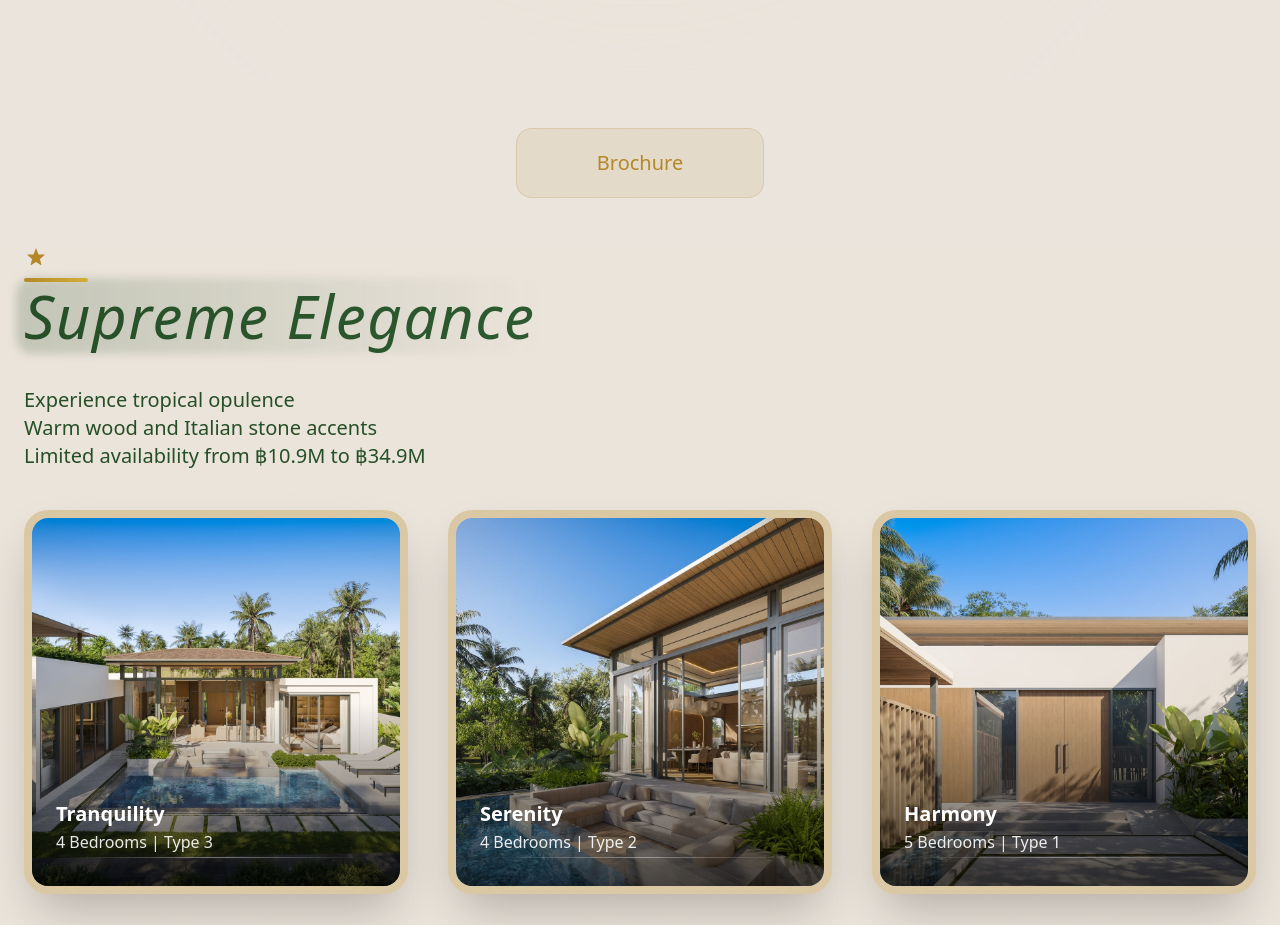
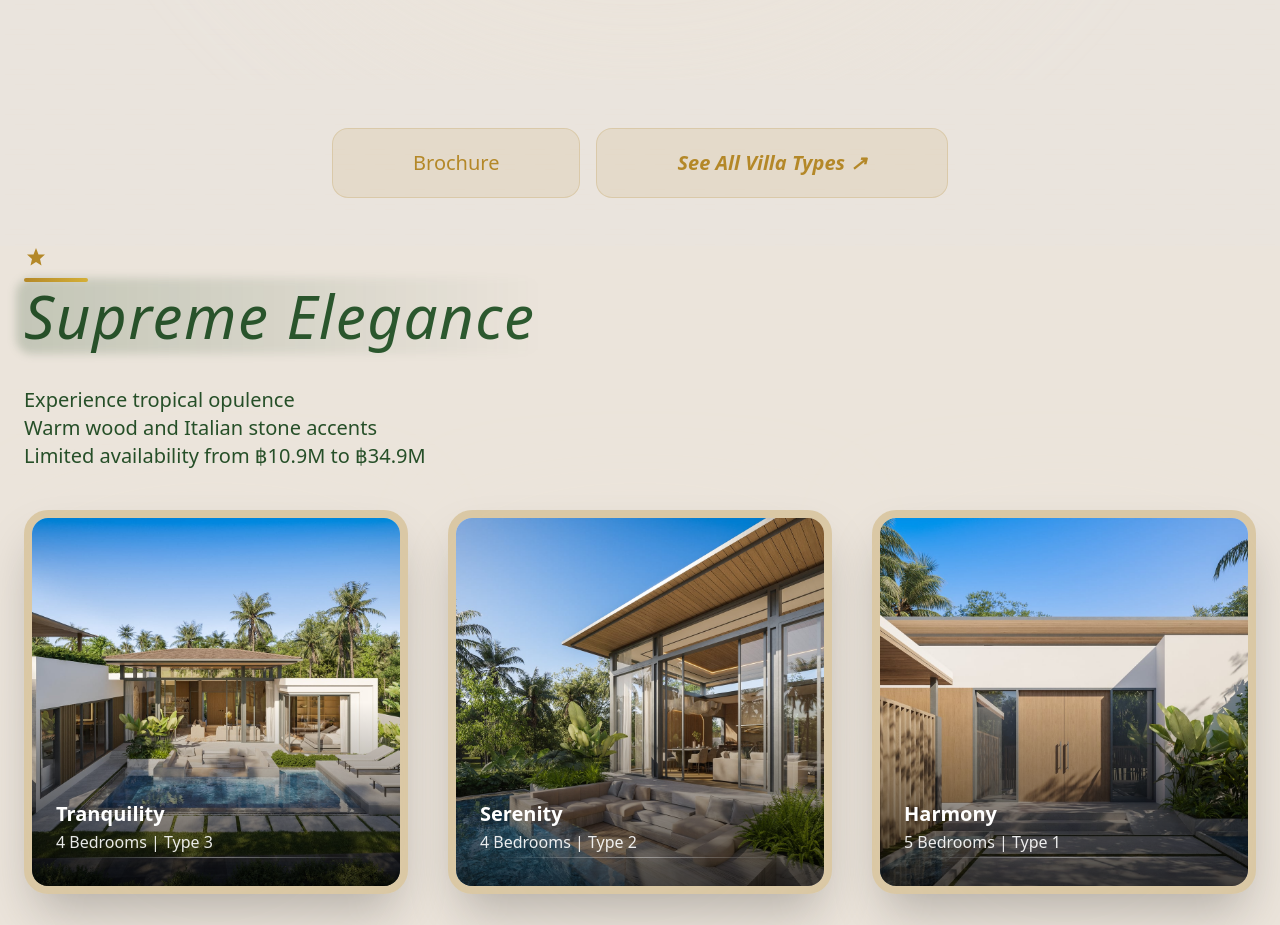
Before and after one commit to Marnfah-Pool-Villas/truffle-clone-v398, a Next.js app in the folder truffle-clone/: page / in a window 1280 px wide. Shown: the part 940-1865 px from the top of the page. Built offline with nearby package versions, Linux system fonts and the light colour scheme; a web font is replaced by a local one.

Commit message:
Place brochure and villa buttons together
cgen-7a5abe5610d64ebc9beb6c2b4c18f4ea

```diff
--- a/truffle-clone/src/app/page.tsx
+++ b/truffle-clone/src/app/page.tsx
@@ -1,6 +1,7 @@
 'use client'
 
 import { useState } from 'react'
+import Link from 'next/link'
 import Navigation from '@/components/Navigation'
 import HeroSection from '@/components/HeroSection'
 import BrochureButton from '@/components/BrochureButton'
@@ -38,10 +39,16 @@ export default function Home() {
             <div className="relative w-full" style={{ margin: 0, padding: 0 }}>
               <HeroSection />
               {/* View Brochure Button - positioned between hero and properties */}
-              <div className="w-full flex justify-center mt-1 md:mt-6 lg:mt-12 xl:mt-15 mb-6 md:mb-10 lg:mb-12">
+              <div className="w-full flex flex-wrap items-center justify-center gap-4 mt-1 md:mt-6 lg:mt-12 xl:mt-15 mb-6 md:mb-10 lg:mb-12">
                 <BrochureButton>
                   {t.exclusive.buttonText}
                 </BrochureButton>
+                <Link
+                  href="/view"
+                  className="inline-flex items-center justify-center px-16 md:px-20 py-4 md:py-5 rounded-2xl bg-[#b48828]/10 text-[#b48828] border border-[#b48828]/20 transition-all duration-300 whitespace-nowrap hover:bg-[#b48828]/20 hover:scale-105 text-lg md:text-xl font-semibold italic"
+                >
+                  See All Villa Types ↗
+                </Link>
               </div>
               <section id="properties">
                 <PropertiesSection />
```
